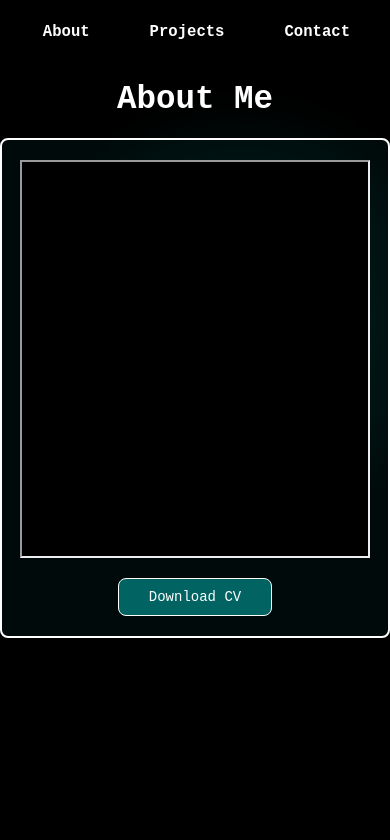
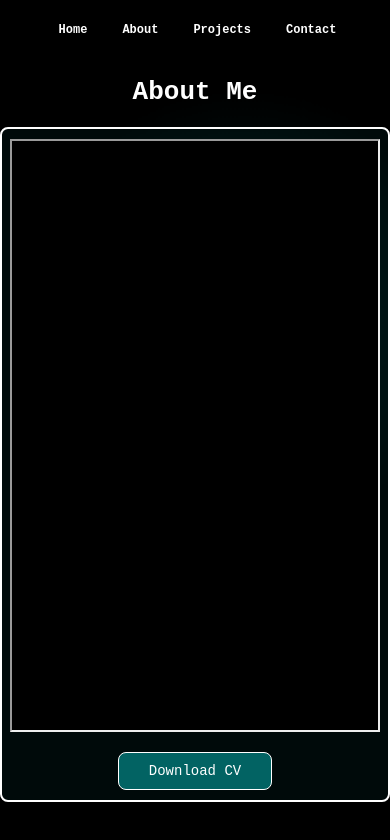
Before and after one commit to fiqyy/portfolio, a React (Create React App) app: page /about in a window 390 px wide. Shown: the top 840 px of the page. Built offline with nearby package versions, Linux system fonts and the light colour scheme.

Commit message:
Improved Responsive Design

```diff
--- a/public/index.html
+++ b/public/index.html
@@ -7,7 +7,7 @@
     <meta name="theme-color" content="#000000" />
     <meta
       name="description"
-      content="Web site created using create-react-app"
+      content="Fiqy's Portfolio"
     />
     <link rel="apple-touch-icon" href="%PUBLIC_URL%/curriculum-vitae.png" />
     <!--
--- a/src/App.css
+++ b/src/App.css
@@ -235,3 +235,98 @@
   background-color: rgb(5, 150, 150);
   transform: scale(1.05);
 }
+
+/* Responsive Design */
+
+/* Tablet Styles */
+@media (max-width: 768px) {
+  /* Header */
+  .header-nav {
+    gap: 10px;
+  }
+  .nav-item {
+    margin-right: 20px;
+    font-size: medium;
+  }
+
+  /* Home */
+  .home {
+    margin-top: 100px;
+  }
+
+  /* Contact */
+  .contact-container {
+    flex-direction: column;
+    align-items: center;
+  }
+  .contact-box {
+    order: 1;
+    margin-top: 20px;
+  }
+  .info-box {
+    order: 2;
+    max-width: 100%;
+    width: 100%;
+    margin-top: 0;
+  }
+
+  /* About */
+  .pdf-viewer {
+    height: 400px;
+  }
+  .pdf-viewer iframe {
+    height: 400px;
+  }
+}
+
+/* Mobile Styles */
+@media (max-width: 480px) {
+  /* Header */
+  .header-nav {
+    gap: 15px;
+    justify-content: center;
+    margin-right:15px;
+  }
+  .nav-item {
+    font-size: small;
+  }
+
+  /* Home */
+  .home {
+    margin-top: 200px;
+    margin-right: 30px;;
+  }
+  .hi-text, .hi-text2 {
+    font-size: 1.5em;
+  }
+  .button-container {
+    display: flex;
+    flex-direction: row;
+    justify-content: center;
+    gap: 10px;
+  }
+  .home-button {
+    margin: 0;
+  }
+
+  /* Contact */
+  .contact-container {
+    padding: 0 10px;
+  }
+  .contact-box {
+    flex-direction: row;
+  }
+
+  /* About */
+  .about-container h1 {
+    font-size: 2em;
+  }
+  .pdf-viewer {
+    height: 80vh;
+    max-width: 100%;
+    padding: 10px;
+  }
+  .pdf-viewer iframe {
+    height: 80vh;
+  }
+}
--- a/src/assets/modules/FlowingMenu.css
+++ b/src/assets/modules/FlowingMenu.css
@@ -35,7 +35,7 @@
   text-decoration: none;
   white-space: nowrap;
   font-weight: 600;
-  font-size: 4vh;
+  font-size: 2rem;
 }
 
 .menu__item-link:hover {
@@ -82,17 +82,38 @@
   white-space: nowrap;
   text-transform: uppercase;
   font-weight: 400;
-  font-size: 4vh;
+  font-size: 2rem;
   line-height: 1;
   padding: 0 1vw;
 }
 
 .marquee__img {
   width: 200px;
-  height: 7vh;
+  height: 3.5rem;
   margin: 2em 2vw;
   padding: 1em 0;
   border-radius: 50px;
   background-size: cover;
   background-position: 50% 50%;
 }
+
+/* Responsive Design */
+@media (max-width: 768px) {
+  .menu__item-link, .marquee span {
+    font-size: 1.5rem;
+  }
+  .marquee__img {
+    width: 150px;
+    height: 2.5rem;
+  }
+}
+
+@media (max-width: 480px) {
+  .menu__item-link, .marquee span {
+    font-size: 1rem;
+  }
+  .marquee__img {
+    width: 100px;
+    height: 2rem;
+  }
+}
```
Also changed, not shown: 1 other file (tests, documents, lock files or other folders).
